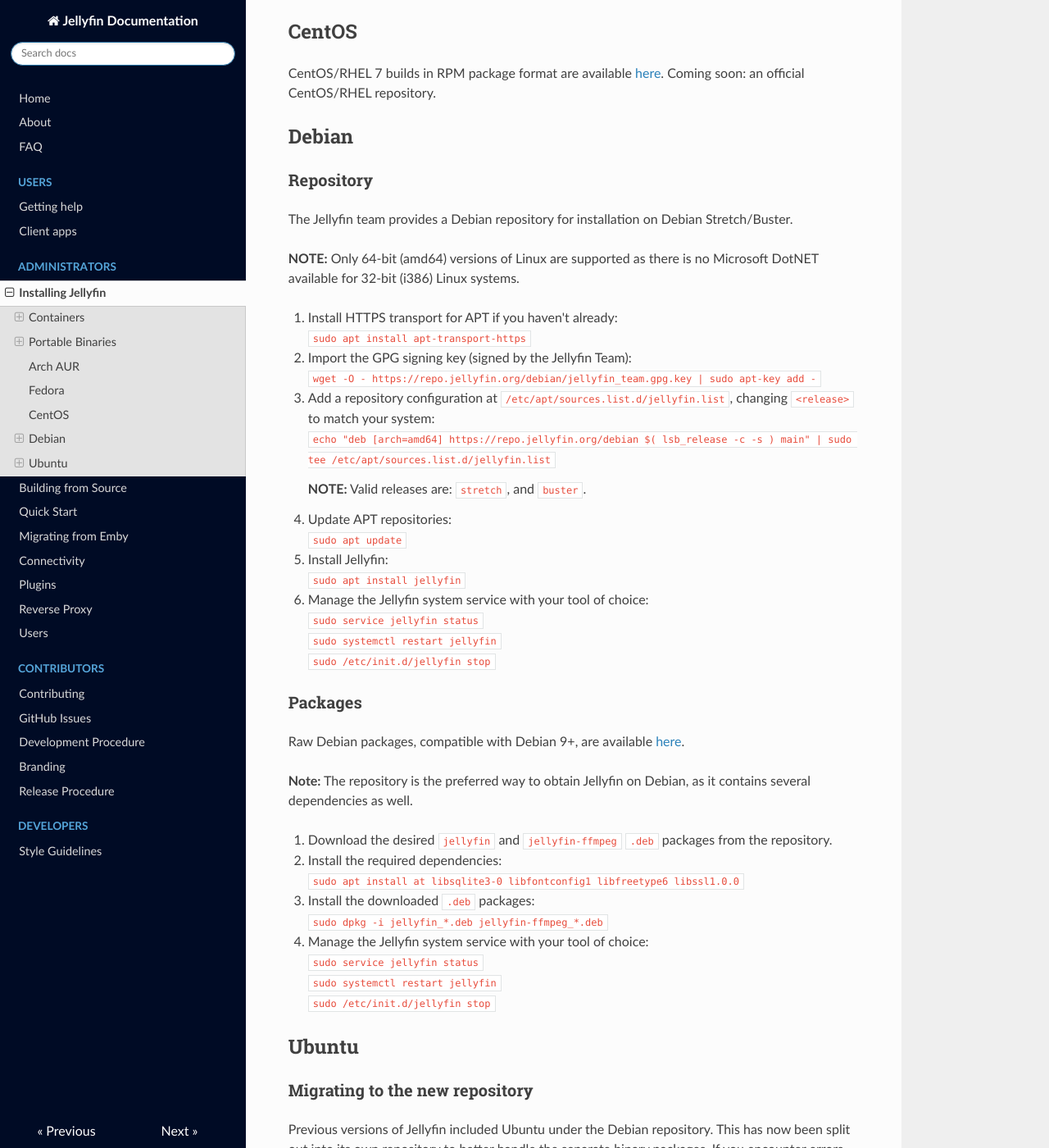
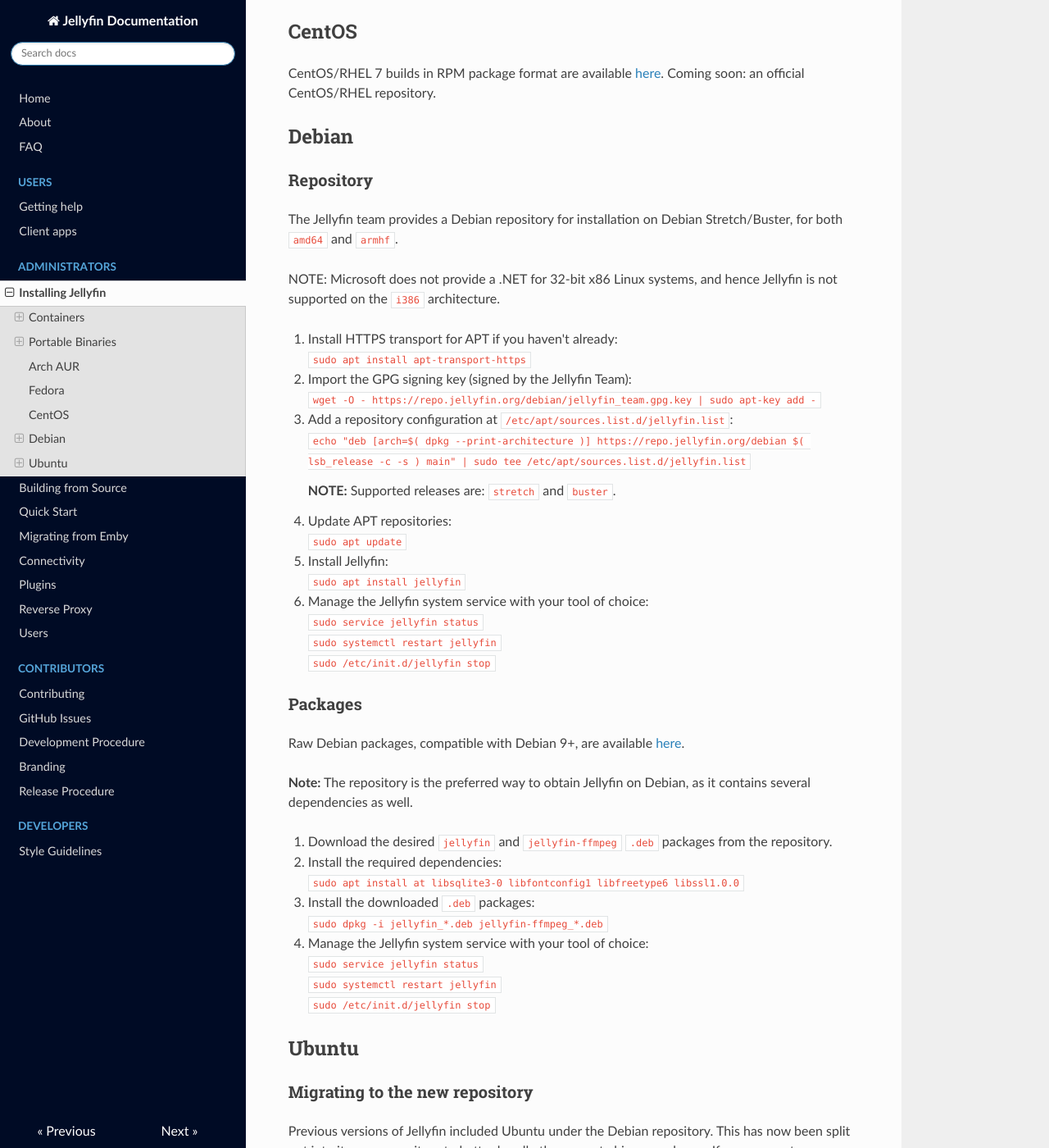
Before and after one commit to jellyfin-archive/jellyfin-docs, an MkDocs documentation site: the page built from docs/administrator-docs/installing.md, in a window 1280 px wide and 1400 px high, scrolled down 2140 px. Shown: the whole window at 82% size. Built offline with MkDocs 1.6.1, drawn with Linux system fonts in a browser that asks for light colours; nearby versions of some CDN libraries; old or Windows-style settings are respelled for this version of MkDocs; some of the changed text lies outside the part shown.

Commit message:
Better install docs for Debuntu including ARMHF

```diff
--- a/docs/administrator-docs/installing.md
+++ b/docs/administrator-docs/installing.md
@@ -88,9 +88,9 @@ CentOS/RHEL 7 builds in RPM package format are available [here](https://repo.jel
 
 ### Repository
 
-The Jellyfin team provides a Debian repository for installation on Debian Stretch/Buster.
+The Jellyfin team provides a Debian repository for installation on Debian Stretch/Buster, for both `amd64` and `armhf`.
 
-**NOTE:** Only 64-bit (amd64) versions of Linux are supported as there is no Microsoft DotNET available for 32-bit (i386) Linux systems.
+NOTE: Microsoft does not provide a .NET for 32-bit x86 Linux systems, and hence Jellyfin is not supported on the `i386` architecture.
 
 1. Install HTTPS transport for APT if you haven't already:
     `sudo apt install apt-transport-https`
@@ -98,10 +98,10 @@ The Jellyfin team provides a Debian repository for installation on Debian Stretc
 1. Import the GPG signing key (signed by the Jellyfin Team):
     `wget -O - https://repo.jellyfin.org/debian/jellyfin_team.gpg.key | sudo apt-key add -`
 
-1. Add a repository configuration at `/etc/apt/sources.list.d/jellyfin.list`, changing `<release>` to match your system:
-    `echo "deb [arch=amd64] https://repo.jellyfin.org/debian $( lsb_release -c -s ) main" | sudo tee /etc/apt/sources.list.d/jellyfin.list`
+1. Add a repository configuration at `/etc/apt/sources.list.d/jellyfin.list`:
+    `echo "deb [arch=$( dpkg --print-architecture )] https://repo.jellyfin.org/debian $( lsb_release -c -s ) main" | sudo tee /etc/apt/sources.list.d/jellyfin.list`
 
-    **NOTE:** Valid releases are: `stretch`, and `buster`.
+    **NOTE:** Supported releases are: `stretch` and `buster`.
 
 1. Update APT repositories:
     `sudo apt update`
@@ -146,7 +146,9 @@ Previous versions of Jellyfin included Ubuntu under the Debian repository. This
 
 ### Repository
 
-The Jellyfin team provides an Ubuntu repository for installation on Ubuntu Xenial/Bionic/Cosmic.
+The Jellyfin team provides an Ubuntu repository for installation on Ubuntu Xenial/Bionic/Cosmic, for both `amd64` and `armhf`.
+
+NOTE: Microsoft does not provide a .NET for 32-bit x86 Linux systems, and hence Jellyfin is not supported on the `i386` architecture.
 
 1. Install HTTPS transport for APT if you haven't already:
     `sudo apt install apt-transport-https`
@@ -154,10 +156,10 @@ The Jellyfin team provides an Ubuntu repository for installation on Ubuntu Xenia
 1. Import the GPG signing key (signed by the Jellyfin Team):
     `wget -O - https://repo.jellyfin.org/ubuntu/jellyfin_team.gpg.key | sudo apt-key add -`
 
-1. Add a repository configuration at `/etc/apt/sources.list.d/jellyfin.list`, changing `<release>` to match your system:
-    `echo "deb [arch=amd64] https://repo.jellyfin.org/ubuntu <release> main" | sudo tee /etc/apt/sources.list.d/jellyfin.list`
+1. Add a repository configuration at `/etc/apt/sources.list.d/jellyfin.list`:
+    `echo "deb [arch=$( dpkg --print-architecture )] https://repo.jellyfin.org/ubuntu $( lsb_release -c -s ) main" | sudo tee /etc/apt/sources.list.d/jellyfin.list`
 
-    **NOTE:** Valid releases are: `xenial`, `bionic`, and `cosmic`.
+    **NOTE:** Supported releases are: `xenial`, `bionic`, and `cosmic`.
 
 1. Update APT repositories:
     `sudo apt update`
```
